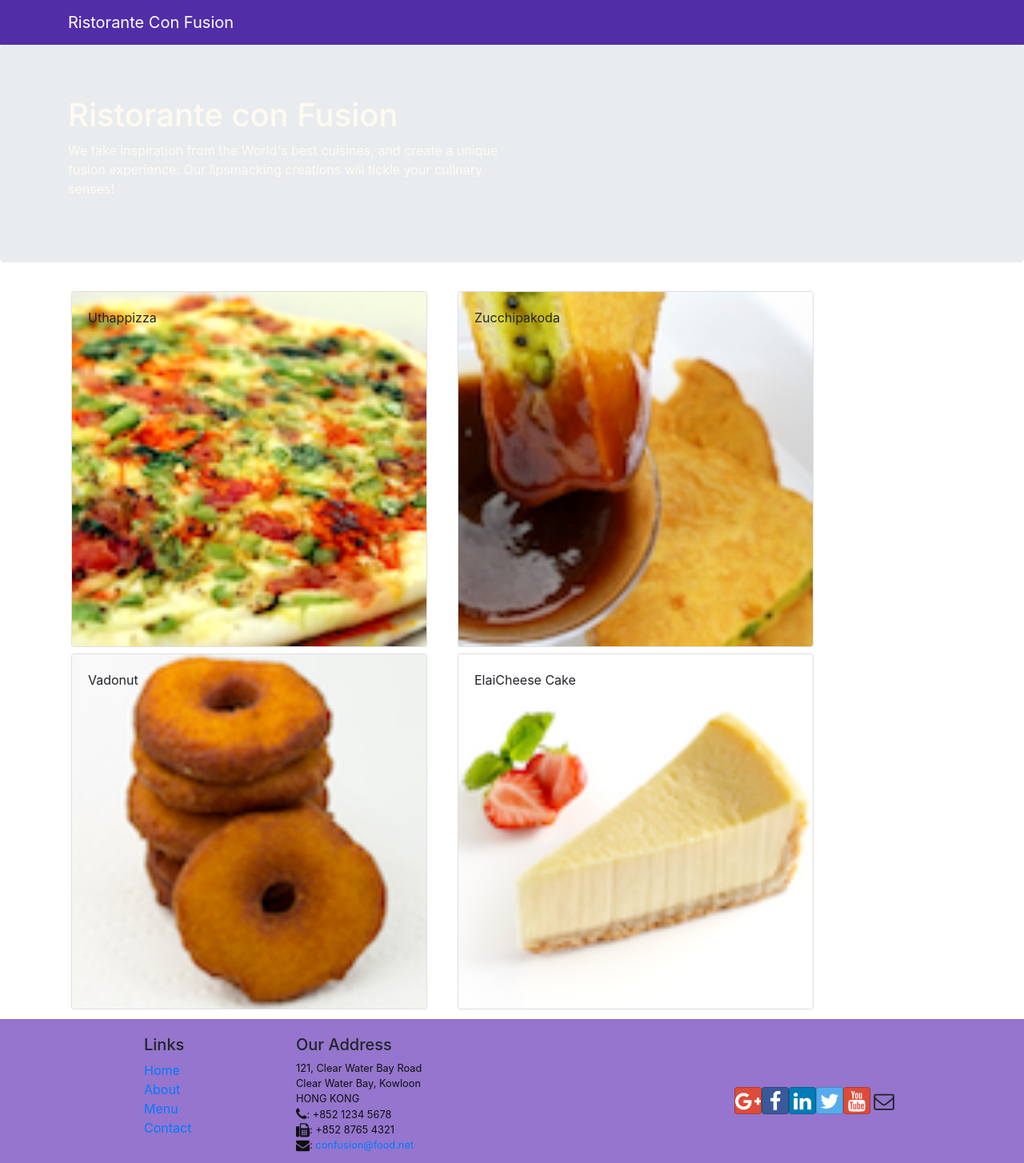
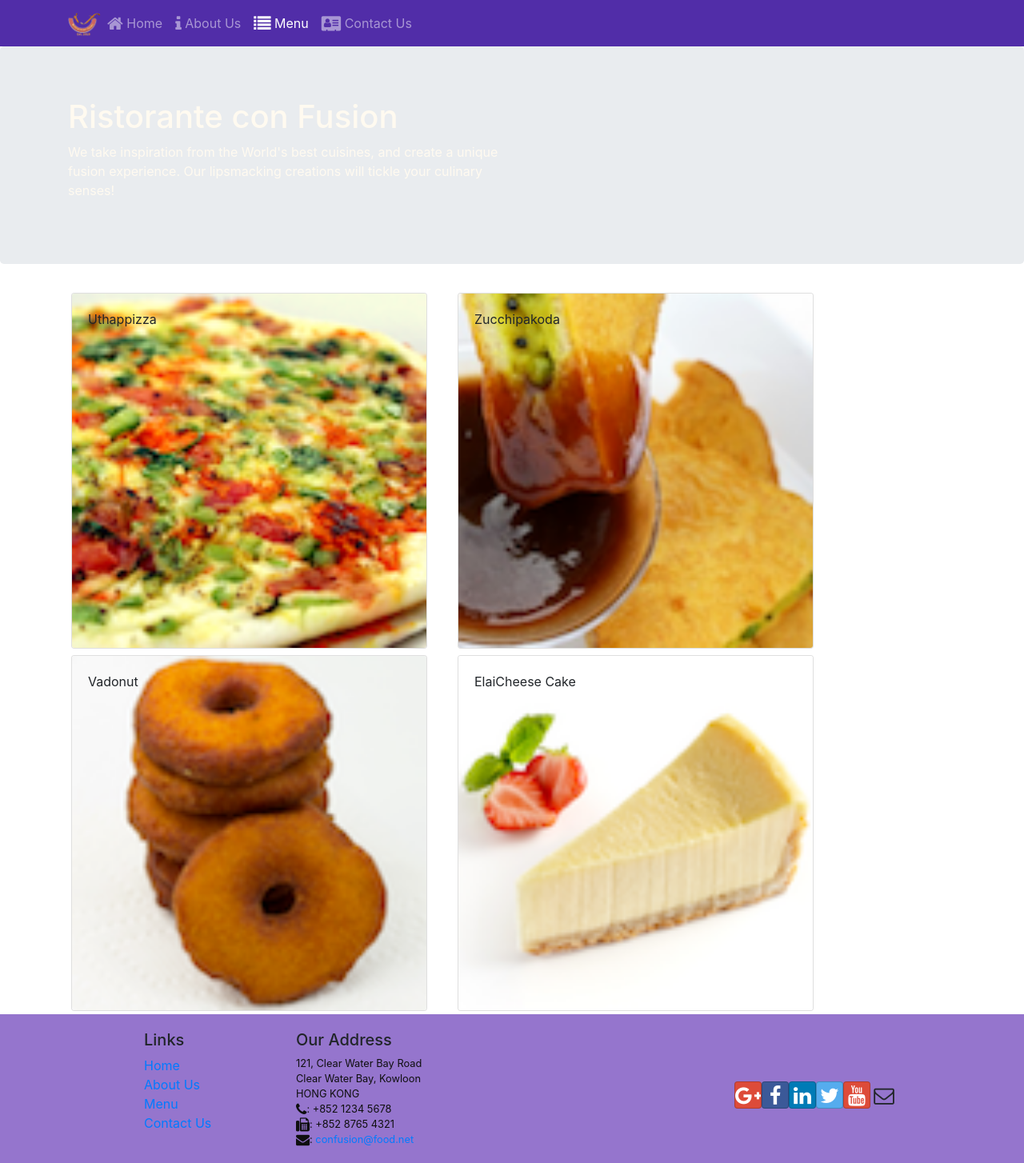
Before and after one commit to RalphLincoln/Cousera_react, a React (Create React App) app: page /menu in a window 1280 px wide. Shown: the top 1454 px of the page at 80% size. Built offline with nearby package versions, Linux system fonts and the light colour scheme.

Commit message:
react-router

```diff
--- a/package.json
+++ b/package.json
@@ -3,6 +3,7 @@
   "version": "0.1.0",
   "private": true,
   "dependencies": {
+    "@babel/runtime": "^7.11.2",
     "@testing-library/jest-dom": "^4.2.4",
     "@testing-library/react": "^9.3.2",
     "@testing-library/user-event": "^7.1.2",
@@ -11,6 +12,7 @@
     "font-awesome": "^4.7.0",
     "react": "^16.13.1",
     "react-dom": "^16.13.1",
+    "react-router-dom": "^5.2.0",
     "react-scripts": "3.4.3",
     "reactstrap": "^8.5.1"
   },
--- a/src/App.js
+++ b/src/App.js
@@ -2,15 +2,19 @@
 import './App.css';
 
 import Main from './Component/MainComponent';
+
+import { BrowserRouter as Router } from 'react-router-dom';
 
 
 class App extends Component {
 
   render() {
     return (
-      <div>
-        <Main />
-      </div>
+      <Router>
+        <div className="App">
+          <Main />
+        </div>
+      </Router>
     );
   }
 }
--- a/src/Component/FooterComponent.js
+++ b/src/Component/FooterComponent.js
@@ -1,4 +1,6 @@
 import React from 'react';
+
+import { Link } from 'react-router-dom';
 
 function Footer(props) {
     return (
@@ -8,10 +10,10 @@
                     <div className="col-4 offset-1 col-sm-2">
                         <h5>Links</h5>
                         <ul className="list-unstyled">
-                            <li><a href="#">Home</a></li>
-                            <li><a href="#">About</a></li>
-                            <li><a href="#">Menu</a></li>
-                            <li><a href="contactus.html">Contact</a></li>
+                            <li><Link to='/home'>Home</Link></li>
+                            <li><Link to='/aboutus'>About Us</Link></li>
+                            <li><Link to='/menu'>Menu</Link></li>
+                            <li><Link to='/contactus'>Contact Us</Link></li>
                         </ul>
                     </div>
                     <div className="col-7 col-sm-5">
--- a/src/Component/HeaderComponent.js
+++ b/src/Component/HeaderComponent.js
@@ -1,13 +1,47 @@
 import React, { Component } from 'react';
-import { Navbar, NavbarBrand, Jumbotron } from 'reactstrap';
+
+import { Nav, Navbar, NavbarBrand, NavbarToggler, Collapse, NavItem, Jumbotron } from 'reactstrap';
+import { NavLink } from 'react-router-dom';
 
 class Header extends Component {
+    constructor(props) {
+        super(props);
+
+        this.toggleNav = this.toggleNav.bind(this);
+        this.state = {
+            isNavOpen: false
+        };
+    }
+
+    toggleNav() {
+        this.setState({
+            isNavOpen: !this.state.isNavOpen
+        });
+    }
+
     render() {
         return (
-            <React.Fragment>
-                <Navbar dark>
+            <div>
+                <Navbar dark expand="md">
                     <div className="container">
-                        <NavbarBrand href="/">Ristorante Con Fusion</NavbarBrand>
+                        <NavbarToggler onClick={this.toggleNav} />
+                        <NavbarBrand className="mr-auto" href="/"><img src='assets/images/logo.png' height="30" width="41" alt='Ristorante Con Fusion' /></NavbarBrand>
+                        <Collapse isOpen={this.state.isNavOpen} navbar>
+                            <Nav navbar>
+                                <NavItem>
+                                    <NavLink className="nav-link" to='/home'><span className="fa fa-home fa-lg"></span> Home</NavLink>
+                                </NavItem>
+                                <NavItem>
+                                    <NavLink className="nav-link" to='/aboutus'><span className="fa fa-info fa-lg"></span> About Us</NavLink>
+                                </NavItem>
+                                <NavItem>
+                                    <NavLink className="nav-link" to='/menu'><span className="fa fa-list fa-lg"></span> Menu</NavLink>
+                                </NavItem>
+                                <NavItem>
+                                    <NavLink className="nav-link" to='/contactus'><span className="fa fa-address-card fa-lg"></span> Contact Us</NavLink>
+                                </NavItem>
+                            </Nav>
+                        </Collapse>
                     </div>
                 </Navbar>
                 <Jumbotron>
@@ -20,7 +54,7 @@
                         </div>
                     </div>
                 </Jumbotron>
-            </React.Fragment>
+            </div>
         );
     }
 }
--- /dev/null
+++ b/src/Component/HomeComponent.js
@@ -0,0 +1,11 @@
+import React from 'react';
+
+function Home(props) {
+    return (
+        <div className="container">
+            <h4>Home</h4>
+        </div>
+    );
+}
+
+export default Home;
--- a/src/Component/MainComponent.js
+++ b/src/Component/MainComponent.js
@@ -6,7 +6,16 @@
 import Header from './HeaderComponent';
 import Footer from './FooterComponent';
 import DishDetail from './DishDetailComponent';
+import Home from './HomeComponent';
 
+import { Switch, Route, Redirect } from 'react-router-dom';
+
+
+const HomePage = () => {
+    return (
+        <Home />
+    );
+}
 
 class Main extends Component {
     constructor(props) {
@@ -26,8 +35,11 @@
         return (
             <div>
                 <Header />
-                <MenuComponent onClick={(dishId) => this.onDishSelect(dishId)} dishes={this.state.dishes} />
-                <DishDetail dish={this.state.dishes.filter((dish) => dish.id === this.state.selectedDish)[0]} />
+                <Switch>
+                    <Route path='/home' component={HomePage} />
+                    <Route exact path='/menu' component={() => <MenuComponent dishes={this.state.dishes} />} />
+                    <Redirect to="/home" />
+                </Switch>
                 <Footer />
             </div>
         );
--- a/src/Component/MenuComponent.js
+++ b/src/Component/MenuComponent.js
@@ -8,7 +8,7 @@
 
 function RenderMenuItem({ dish, onClick }) {
     return (
-        <Card onClick={() => onClick(dish.id)}>
+        <Card>
             <CardImg width="100%" src={dish.image} alt={dish.name} />
             <CardImgOverlay>
                 <CardTitle>{dish.name}</CardTitle>
```
Also changed, not shown: 1 other file (tests, documents, lock files or other folders).
